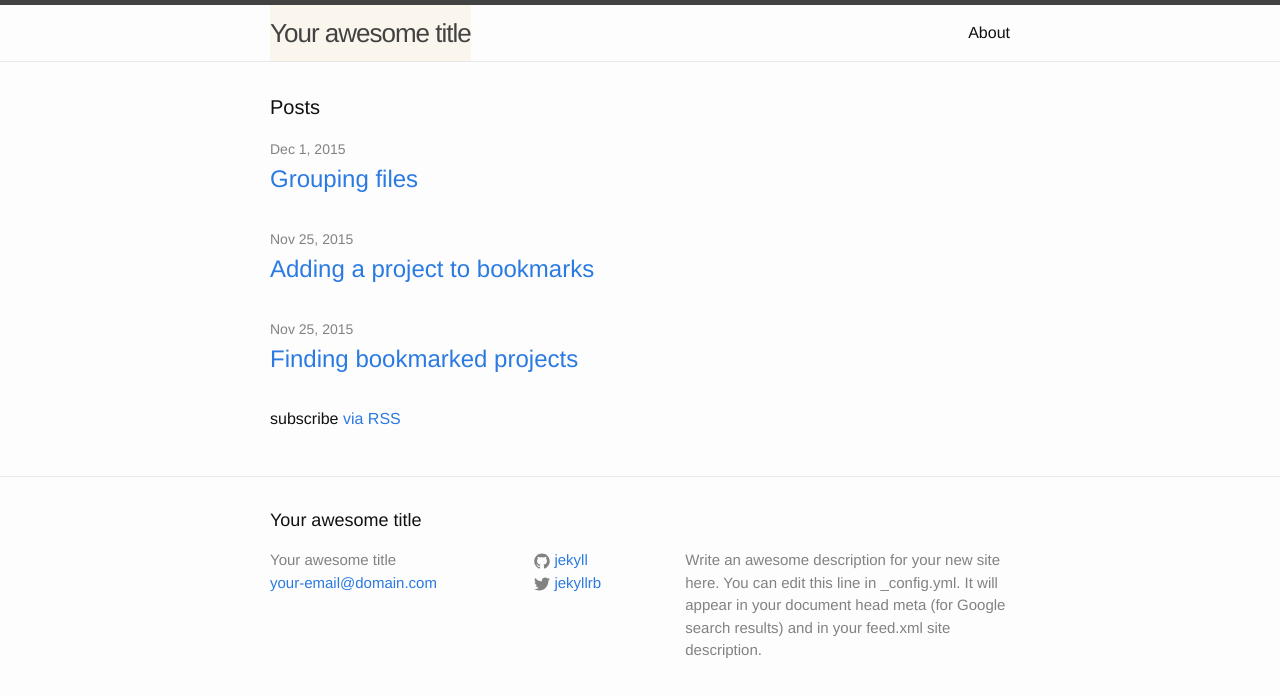
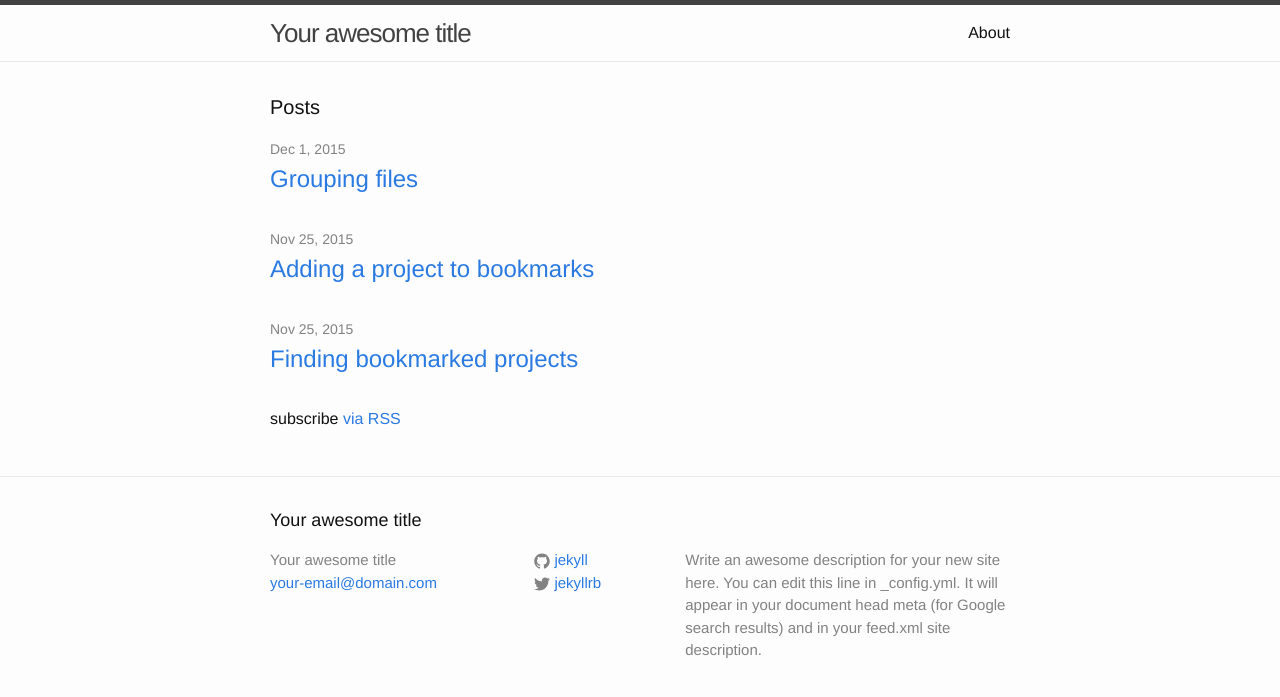
Before and after one commit to ryrych/vim-ctrlspace-site, a Jekyll site: the page built from index.html, in a window 1280 px wide. Shown: the top 697 px of the page. Built offline with Jekyll 4.4.1, drawn with Linux system fonts in a browser that asks for light colours.

Commit message:
Revert original background

```diff
--- a/_sass/_layout.scss
+++ b/_sass/_layout.scss
@@ -11,7 +11,6 @@
 }
 
 .site-title {
-    background-color: #faf5ed;
     font-size: 26px;
     font-weight: 300;
     line-height: 56px;
```
